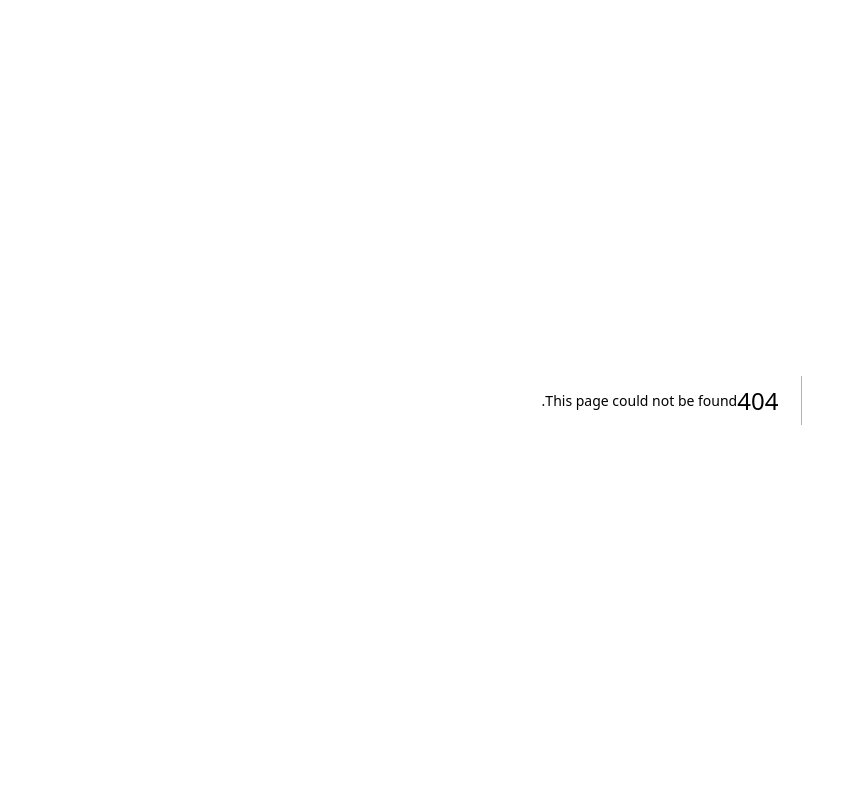
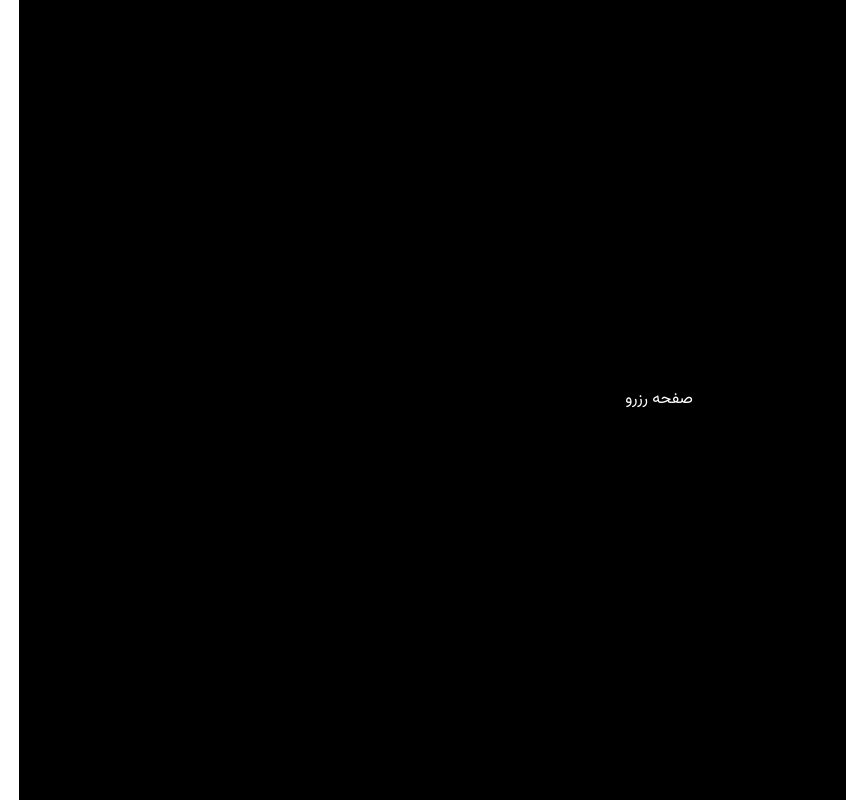
Before and after one commit to barbodjangjoo/salon-booking-platform, a Next.js app in the folder frontend/: page /booking in a window 1280 px wide. Before the commit this address had no page. Shown: the whole page, without its empty margins (0-846 px from the left). Built offline with nearby package versions, Linux system fonts and the light colour scheme.

Commit message:
implement booking page

```diff
--- /dev/null
+++ b/frontend/src/app/booking/page.tsx
@@ -0,0 +1,7 @@
+export default function BookingPage() {
+  return (
+    <main className="flex min-h-screen items-center justify-center bg-black text-white">
+      صفحه رزرو
+    </main>
+  );
+}
```
